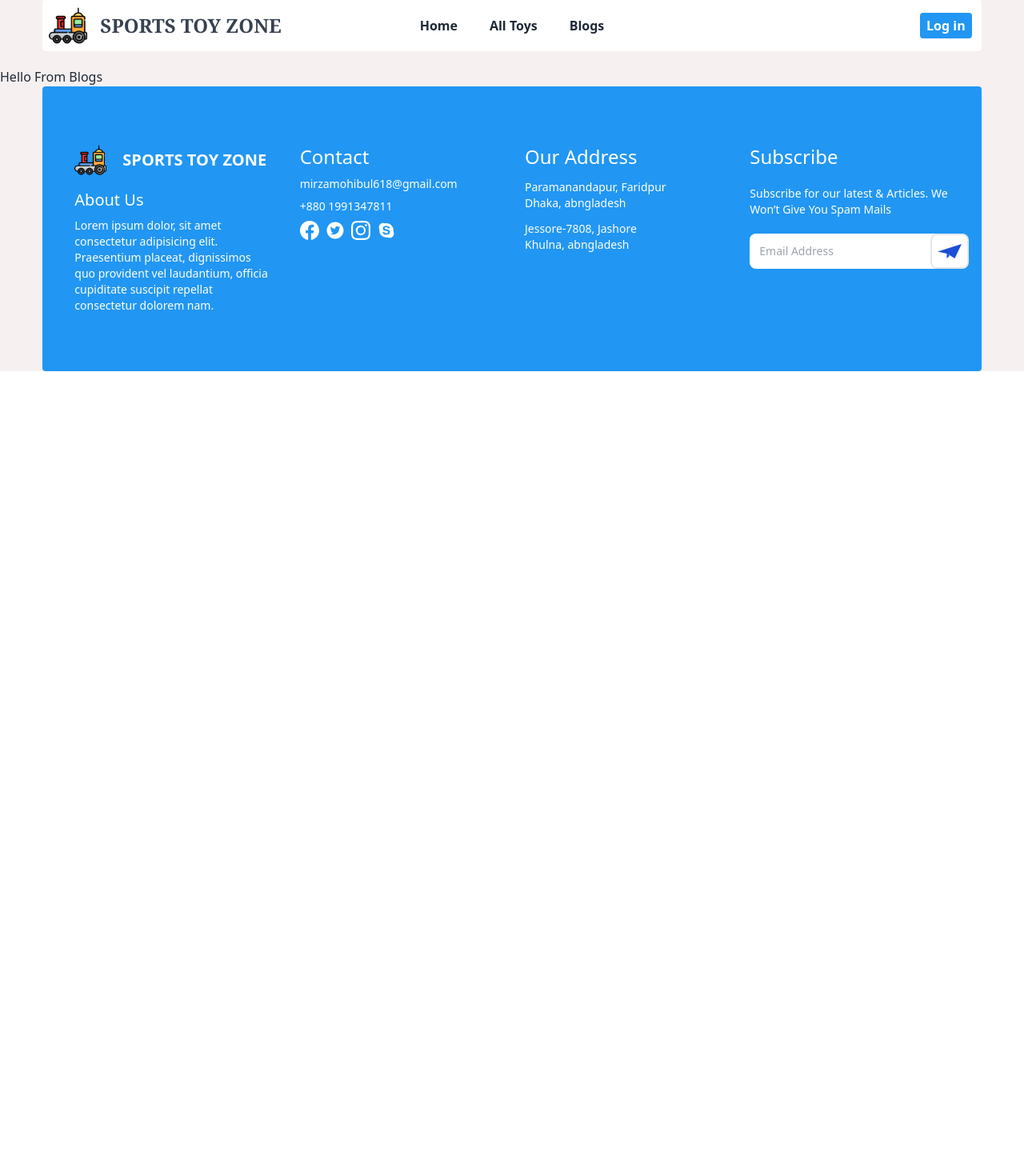
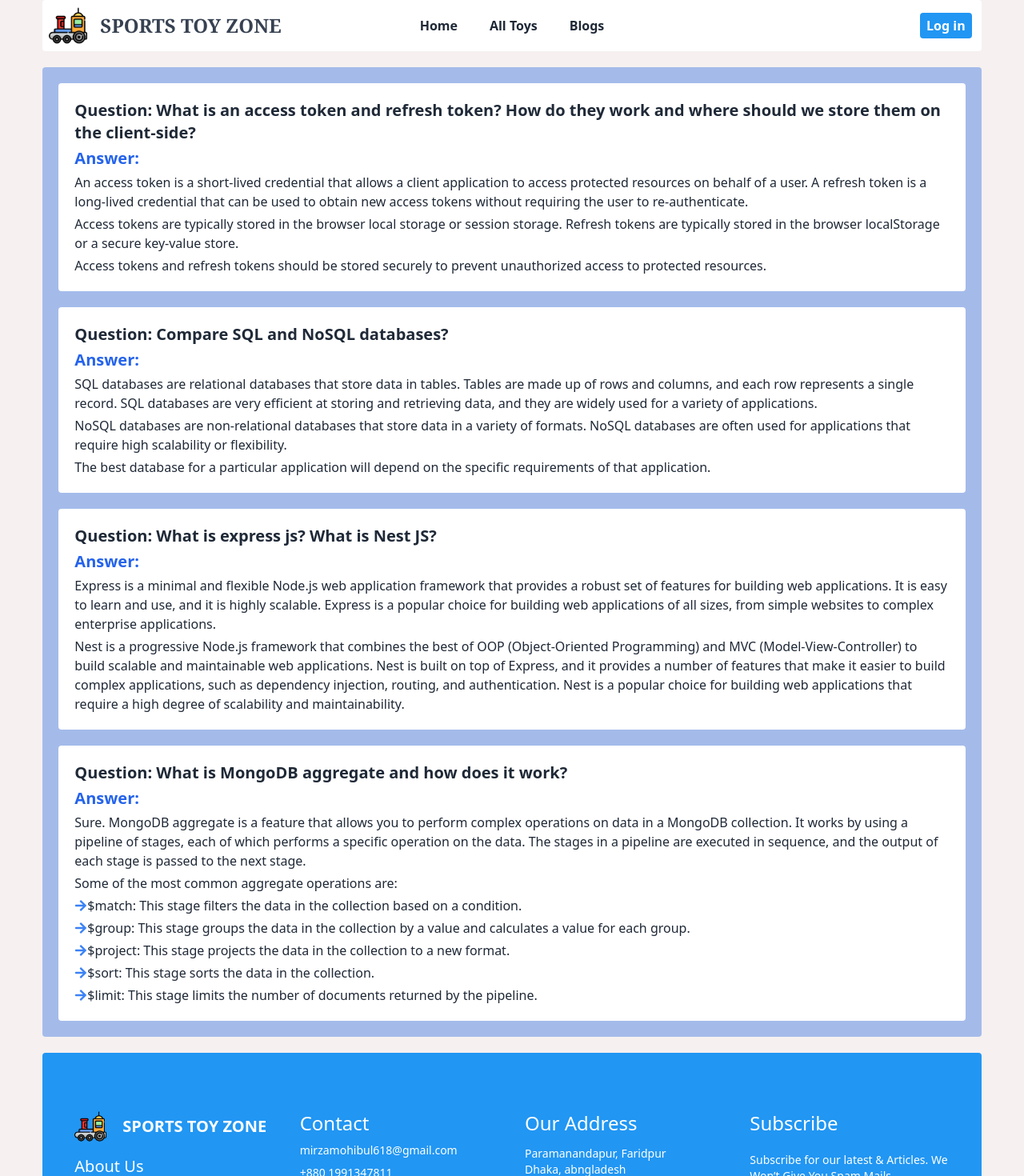
Before and after one commit to mirza-mohibul-hasan/sports-toy-zone, a React (Vite) app: page /blogs in a window 1280 px wide. Shown: the top 1470 px of the page at 80% size. Before the commit the page ends 800 px from the top, so only its background shows below. Built offline with nearby package versions, Linux system fonts and the light colour scheme; no server answers.

Commit message:
Blogs Added

```diff
--- a/src/hooks/useTitle.js
+++ b/src/hooks/useTitle.js
@@ -2,7 +2,7 @@ import { useEffect } from "react"
 
 const useTitle = (title) =>{
     useEffect(()=>{
-        document.title = `${title} - SPORTS TOY ZONE`;
+        document.title = `${title} | SPORTS TOY ZONE`;
     },[title])
 }
 export default useTitle;
--- a/src/pages/Blogs/Blogs.jsx
+++ b/src/pages/Blogs/Blogs.jsx
@@ -1,12 +1,44 @@
-// import React from 'react';
-
+import { FaArrowRight } from "react-icons/fa";
 import useTitle from "../../hooks/useTitle";
-
 const Blogs = () => {
     useTitle('Blogs')
     return (
-        <div>
-            <h1>Hello From Blogs</h1>
+        <div className="w-11/12 mx-auto my-5 p-5 bg-[#2167df62] rounded space-y-5">
+            <div className="bg-[#fff] p-5 space-y-1 rounded">
+                <h1 className="text-xl font-semibold">Question: What is an access token and refresh token? How do they work and where should we store them on the client-side?</h1>
+                <h2 className="text-xl font-semibold text-blue-600">Answer:</h2>
+                <p className="text-base">An access token is a short-lived credential that allows a client application to access protected resources on behalf of a user. A refresh token is a long-lived credential that can be used to obtain new access tokens without requiring the user to re-authenticate.
+                </p>
+                <p>
+                    Access tokens are typically stored in the browser local storage or session storage. Refresh tokens are typically stored in the browser localStorage or a secure key-value store.
+                </p>
+                <p>Access tokens and refresh tokens should be stored securely to prevent unauthorized access to protected resources.</p>
+            </div>
+            <div className="bg-[#fff] p-5 space-y-1 rounded">
+                <h1 className="text-xl font-semibold">Question: Compare SQL and NoSQL databases?</h1>
+                <h2 className="text-xl font-semibold text-blue-600">Answer:</h2>
+                <p className="text-base">SQL databases are relational databases that store data in tables. Tables are made up of rows and columns, and each row represents a single record. SQL databases are very efficient at storing and retrieving data, and they are widely used for a variety of applications.</p>
+                <p>NoSQL databases are non-relational databases that store data in a variety of formats. NoSQL databases are often used for applications that require high scalability or flexibility.</p>
+                <p>The best database for a particular application will depend on the specific requirements of that application.</p>
+            </div>
+            <div className="bg-[#fff] p-5 space-y-1 rounded">
+                <h1 className="text-xl font-semibold">Question: What is express js? What is Nest JS?</h1>
+                <h2 className="text-xl font-semibold text-blue-600">Answer:</h2>
+                <p className="text-base">Express is a minimal and flexible Node.js web application framework that provides a robust set of features for building web applications. It is easy to learn and use, and it is highly scalable. Express is a popular choice for building web applications of all sizes, from simple websites to complex enterprise applications.</p>
+                <p>Nest is a progressive Node.js framework that combines the best of OOP (Object-Oriented Programming) and MVC (Model-View-Controller) to build scalable and maintainable web applications. Nest is built on top of Express, and it provides a number of features that make it easier to build complex applications, such as dependency injection, routing, and authentication. Nest is a popular choice for building web applications that require a high degree of scalability and maintainability.</p>
+            </div>
+            <div className="bg-[#fff] p-5 space-y-1 rounded">
+                <h1 className="text-xl font-semibold">Question: What is MongoDB aggregate and how does it work?
+                </h1>
+                <h2 className="text-xl font-semibold text-blue-600">Answer:</h2>
+                <p className="text-base">Sure. MongoDB aggregate is a feature that allows you to perform complex operations on data in a MongoDB collection. It works by using a pipeline of stages, each of which performs a specific operation on the data. The stages in a pipeline are executed in sequence, and the output of each stage is passed to the next stage.</p>
+                <p>Some of the most common aggregate operations are:</p>
+                <p className="flex items-center"><FaArrowRight className="text-blue-500" /> <>$match: This stage filters the data in the collection based on a condition.</></p>
+                <p className="flex items-center"><FaArrowRight className="text-blue-500" /> <>$group: This stage groups the data in the collection by a value and calculates a value for each group.</></p>
+                <p className="flex items-center"><FaArrowRight className="text-blue-500" /> <>$project: This stage projects the data in the collection to a new format.</></p>
+                <p className="flex items-center"><FaArrowRight className="text-blue-500" /> <>$sort: This stage sorts the data in the collection.</></p>
+                <p className="flex items-center"><FaArrowRight className="text-blue-500" /> <>$limit: This stage limits the number of documents returned by the pipeline.</></p>
+            </div>
         </div>
     );
 };
--- a/src/routes/Routes.jsx
+++ b/src/routes/Routes.jsx
@@ -1,7 +1,7 @@
 import { createBrowserRouter } from "react-router-dom";
 import ErrorPage from "../pages/ErrorPage/ErrorPage";
 import Main from "../layout/Main";
-import Home from "../pages/Home/Home";
+import Home from "../pages/Home/Home/Home";
 import Login from "../pages/Login.jsx/Login";
 import Register from "../pages/Register/Register";
 import Blogs from "../pages/Blogs/Blogs";
```
Also changed, not shown: src/pages/Home/Home/Home.jsx (renamed from src/pages/Home/Home.jsx, +6 -6 lines).
